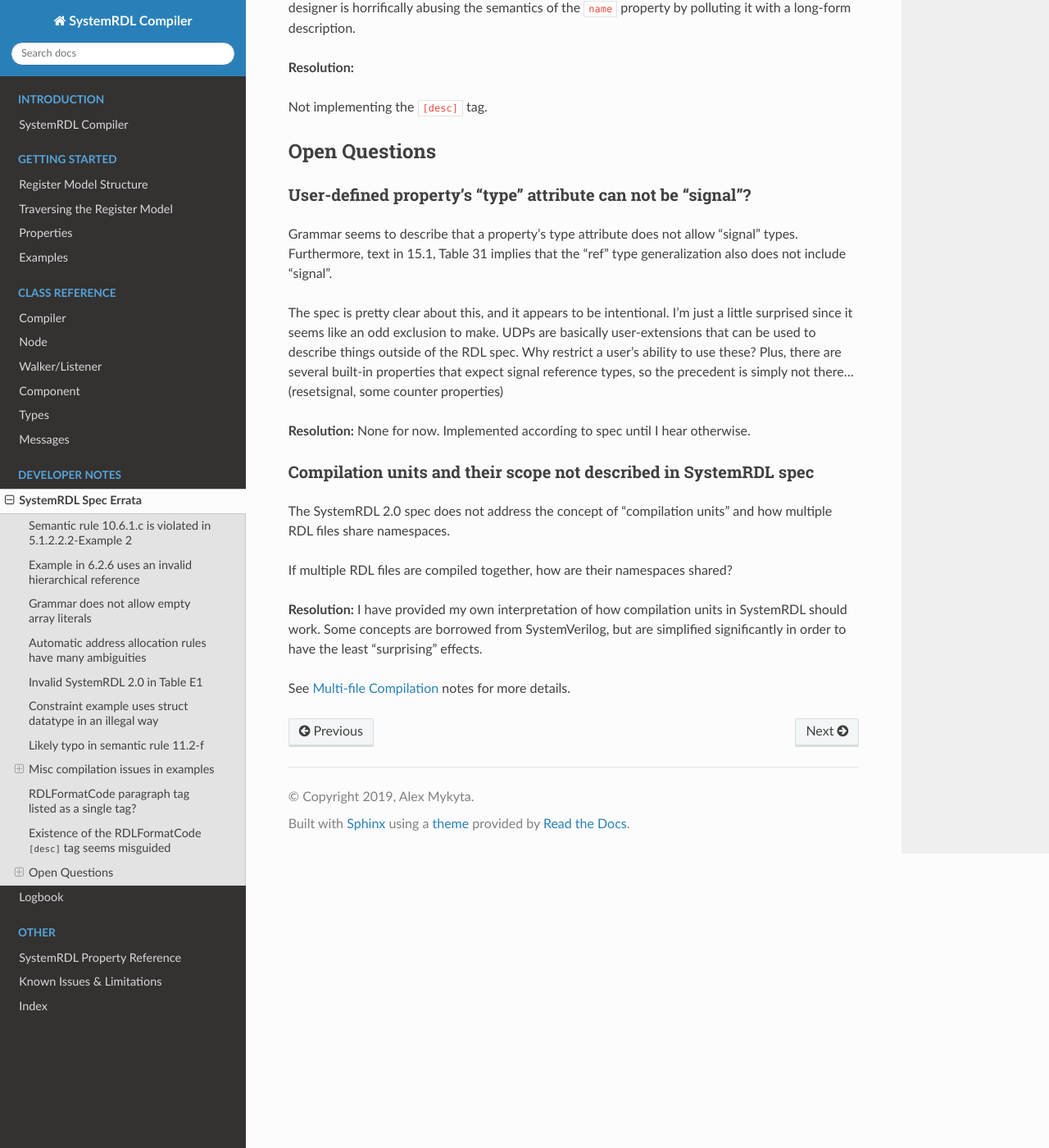
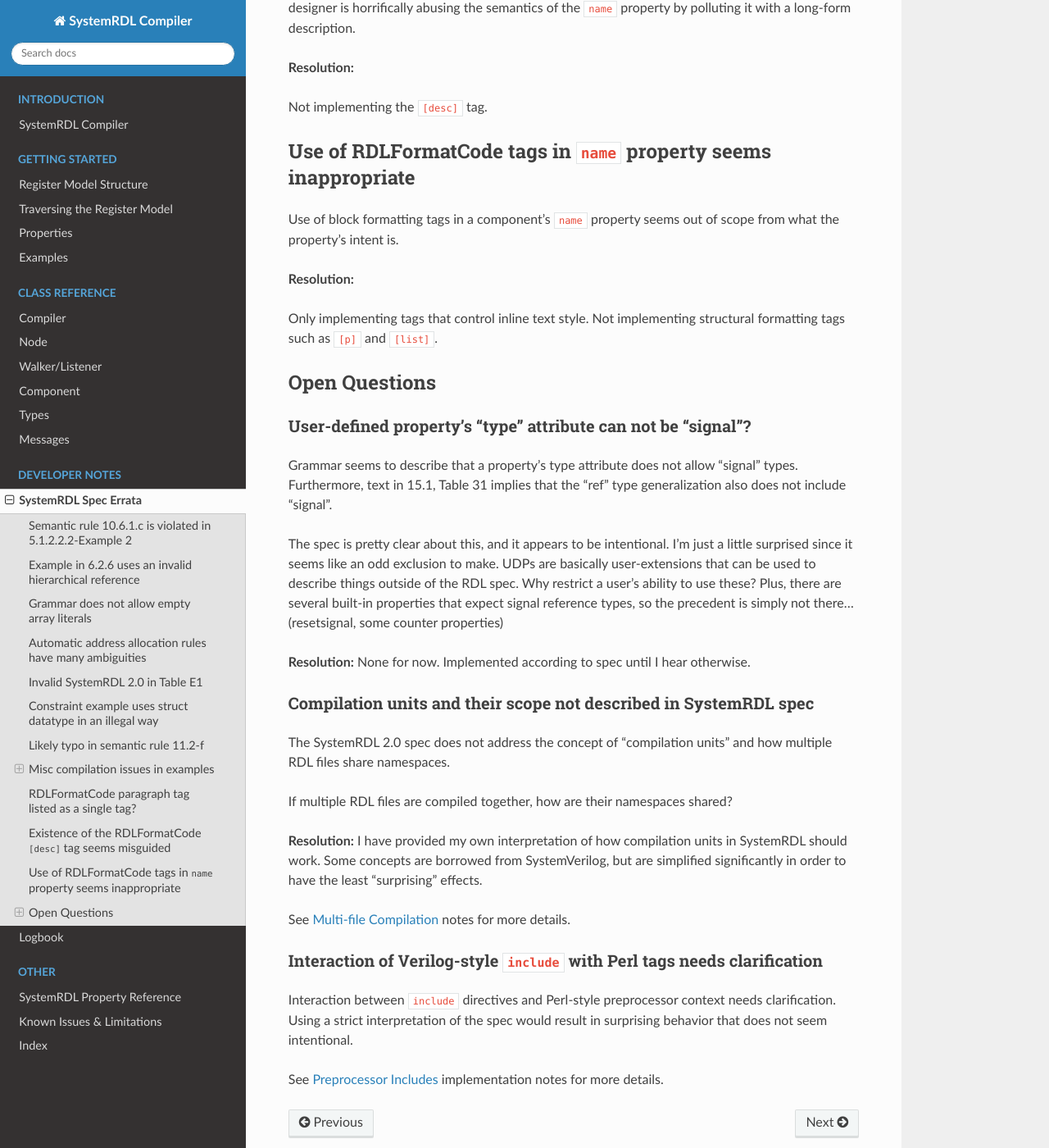
Before and after one commit to SystemRDL/systemrdl-compiler, a Sphinx documentation site: the page built from docs/dev_notes/rdl_spec_errata.rst, in a window 1280 px wide and 1400 px high, scrolled down 4290 px. Shown: the whole window at 82% size. Built offline with Sphinx 7.4.7 and the Read the Docs theme 2.0.0, drawn with Linux system fonts in a browser that asks for light colours.

Commit message:
Doc updates

```diff
--- a/docs/api/node.rst
+++ b/docs/api/node.rst
@@ -11,6 +11,10 @@ Node
 .. autoclass:: systemrdl.node.Node
     :members:
     :undoc-members:
+
+    .. automethod:: systemrdl.node.Node.__eq__
+
+    .. automethod:: systemrdl.node.Node.__deepcopy__
 
 AddressableNode
 ^^^^^^^^^^^^^^^
--- a/docs/conf.py
+++ b/docs/conf.py
@@ -11,8 +11,8 @@
 # documentation root, use os.path.abspath to make it absolute, like shown here.
 #
 import os
-# import sys
-# sys.path.insert(0, os.path.abspath('.'))
+import sys
+sys.path.insert(0, os.path.abspath('..'))
 
 
 # -- Project information -----------------------------------------------------
--- a/docs/dev_notes/rdl_spec_errata.rst
+++ b/docs/dev_notes/rdl_spec_errata.rst
@@ -232,6 +232,17 @@ of the ``name`` property by polluting it with a long-form description.
 Not implementing the ``[desc]`` tag.
 
 
+Use of RDLFormatCode tags in ``name`` property seems inappropriate
+------------------------------------------------------------------
+Use of block formatting tags in a component's ``name`` property
+seems out of scope from what the property's intent is.
+
+**Resolution:**
+
+Only implementing tags that control inline text style. Not implementing
+structural formatting tags such as ``[p]`` and ``[list]``.
+
+
 
 Open Questions
 --------------
@@ -273,3 +284,15 @@ Some concepts are borrowed from SystemVerilog, but are simplified significantly
 in order to have the least "surprising" effects.
 
 See :ref:`multifile_compilation` notes for more details.
+
+
+
+Interaction of Verilog-style ``include`` with Perl tags needs clarification
+^^^^^^^^^^^^^^^^^^^^^^^^^^^^^^^^^^^^^^^^^^^^^^^^^^^^^^^^^^^^^^^^^^^^^^^^^^^
+
+Interaction between ``include`` directives and Perl-style preprocessor context
+needs clarification. Using a strict interpretation of the spec would result in
+surprising behavior that does not seem intentional.
+
+See :ref:`dev_notes-include_preprocessor` implementation notes for more
+details.
```
Also changed, not shown: docs/dev_notes/preprocessors.rst (+4 -3 lines), 1 other file.
